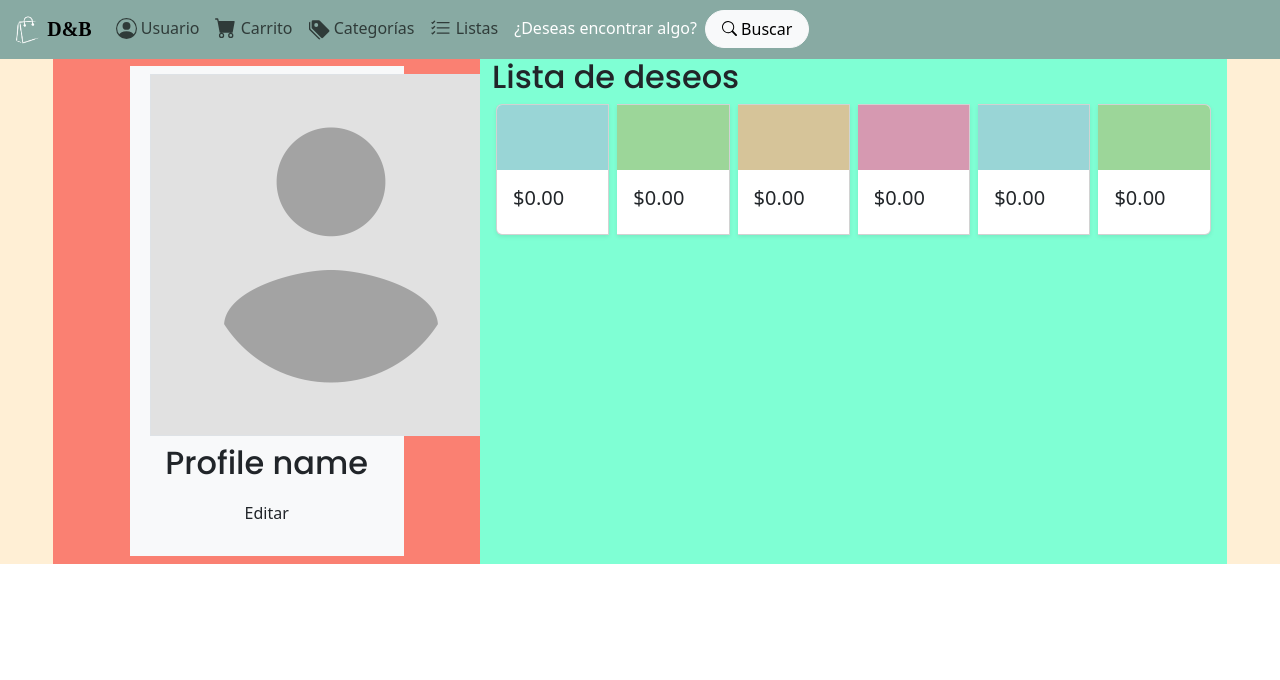
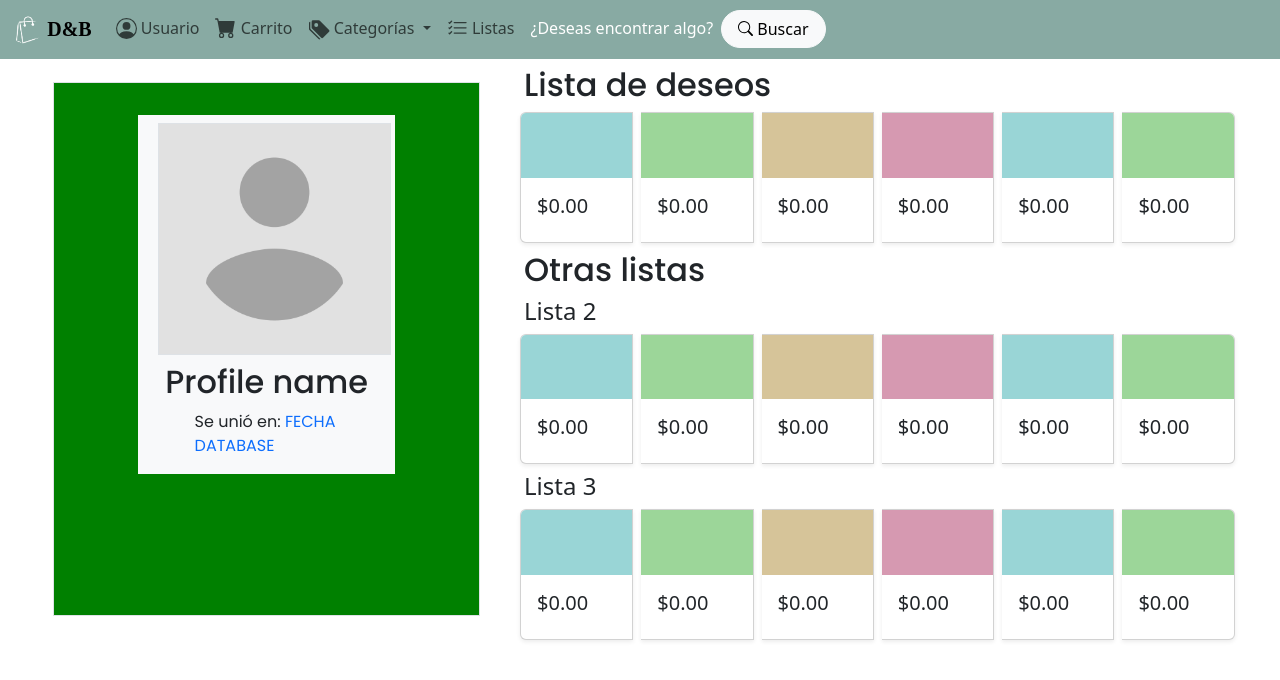
Before and after one commit to RBJZZ/PWCI-DB, a PHP site: page /profile-click.html in a window 1280 px wide. Shown: the top 680 px of the page. Run offline with PHP 8.4, Linux system fonts and the light colour scheme; some libraries are stand-ins or nearby versions; some web fonts are replaced.

Commit message:
actualizacion navbar

```diff
--- a/PWCI DB/css/profile.css
+++ b/PWCI DB/css/profile.css
@@ -8,6 +8,3 @@
 .edit-profile{
     display:none;
 }
-.edit-pf{
-    display:none;
-}
--- a/dashboard.html
+++ b/dashboard.html
@@ -10,6 +10,9 @@
     <script src="https://unpkg.com/boxicons@2.1.4/dist/boxicons.js"></script>
     <script src="./PWCI DB/js/bootstrap.js"></script>
     <link rel="icon" href="./PWCI DB/src/logo1.png" type="image/x-icon">
+    <script src="https://cdnjs.cloudflare.com/ajax/libs/popper.js/2.11.6/umd/popper.min.js"></script>
+    <!-- Bootstrap JS -->
+    <script src="https://stackpath.bootstrapcdn.com/bootstrap/5.1.3/js/bootstrap.min.js"></script>
     <title>Inicio</title>
 </head>
 <body>
--- a/index.html
+++ b/index.html
@@ -9,6 +9,9 @@
     <script src="./PWCI DB/js/bootstrap.js"></script>
     <link rel="icon" href="./PWCI DB/src/logo1.png" type="image/x-icon">
     <title>Log In</title>
+    <script src="https://cdnjs.cloudflare.com/ajax/libs/popper.js/2.11.6/umd/popper.min.js"></script>
+    <!-- Bootstrap JS -->
+    <script src="https://stackpath.bootstrapcdn.com/bootstrap/5.1.3/js/bootstrap.min.js"></script>
     <!--CREDITS: REBECA EVANGELISTA & DAVID AGUILAR-->
 </head>
 <body>
--- a/profile-click.html
+++ b/profile-click.html
@@ -22,10 +22,10 @@
             <img class="icon-logo" src="./PWCI DB/src/logo1.png">
             <span id="brand">D&B</span></a>
 
-          <button class="navbar-toggler" type="button" data-bs-toggle="collapse" data-bs-target="#navbarNav" aria-controls="navbarNav" aria-expanded="false" aria-label="Toggle navigation">
+          <button class="navbar-toggler" type="button" data-bs-toggle="collapse" data-bs-target="#navbarSupportedContent" aria-controls="navbarSupportedContent" aria-expanded="false" aria-label="Toggle navigation">
             <span class="navbar-toggler-icon"></span>
           </button>
-          <div class="collapse navbar-collapse" id="navbarNav">
+          <div class="collapse navbar-collapse" id="navbarSupportedContent">
             <ul class="navbar-nav">
               <li class="nav-item">
                 <a href="./profile.html" class="nav-link"><span><svg style="margin-bottom:2px" xmlns="http://www.w3.org/2000/svg" width="21" height="21" fill="currentColor" class="bi bi-person-circle" viewBox="0 0 16 16">
@@ -48,8 +48,10 @@
                         1 0 1 1 0 2 1 1 0 0 1 0-2"/>
                   </svg></i> Carrito</span></a>
               </li>
-              <li class="nav-item">
-                <a class="nav-link" href="./advanced-search.html"><span><svg xmlns="http://www.w3.org/2000/svg" width="21" height="21" fill="currentColor" class="bi bi-tags-fill" viewBox="0 0 16 16">
+
+              <li class="nav-item dropdown">
+                <a class="nav-link dropdown-toggle" href="#" role="button" data-bs-toggle="dropdown" aria-expanded="false">
+                  <span><svg xmlns="http://www.w3.org/2000/svg" width="21" height="21" fill="currentColor" class="bi bi-tags-fill" viewBox="0 0 16 16">
                     <path d="M2 2a1 1 0 0 1 1-1h4.586a1 1 0 0
                     1 .707.293l7 7a1 1 0 0 1 0 1.414l-4.586
                     4.586a1 1 0 0 1-1.414 0l-7-7A1 1 0 0 1 2
@@ -58,8 +60,16 @@
                     <path d="M1.293 7.793A1 1 0 0 1 1 7.086V2a1
                      1 0 0 0-1 1v4.586a1 1 0 0 0 .293.707l7 7a1 1
                      0 0 0 1.414 0l.043-.043z"/>
-                </svg></span> Categorías</a>
+                  </svg></span> Categorías
+                </a>
+                <ul class="dropdown-menu">
+                  <li><a class="dropdown-item" href="#">Action</a></li>
+                  <li><a class="dropdown-item" href="#">Another action</a></li>
+                  <li><hr class="dropdown-divider"></li>
+                  <li><a class="dropdown-item" href="#">Something else here</a></li>
+                </ul>
               </li>
+
               <li class="nav-item">
                 <a class="nav-link" href="#"><span><svg style="margin-bottom:2px"xmlns="http://www.w3.org/2000/svg" width="21" height="21" fill="currentColor" class="bi bi-list-check" viewBox="0 0 16 16">
                   <path fill-rule="evenodd" d="M5 11.5a.5.5 0 0 1
@@ -111,14 +121,18 @@
 
       <!--FINAL DE VENTANA MODAL-->
 
-      <div class="container-fluid" style="background-color:papayawhip; margin-top: 58px;">
+      <div class="container-fluid" style="margin-top: 58px;">
         <div class="row justify-content-center justify-items-center">
-            <div class="col-lg-4" style="background-color: salmon;">
+            <div class="col-lg-4 p-4 m-4 border" style="background-color: green;">
                 <div class="row justify-items-center justify-content-center text-center p-2">
 
                     <div class="col-lg-8 bg-light">
-                        <img class="border m-2" src="./PWCI DB/src/avatar.png" alt="user(name) profile" style="width: auto;">
+                        <img class="img-fluid border m-2" src="./PWCI DB/src/avatar.png" alt="user(name) profile" style="width: auto;">
                         <h2 class="m-0 mb-2">Profile name</h2>
+
+                        <div class="justify-items-center text-start">
+                          <p class="text-bold"> Se unió en: <span class="text-primary">FECHA DATABASE</span></p>
+                        </div>
 
                         <form action="" class="edit-profile" method="post">
                             <input type="text" class="form-control my-2" placeholder="Username">
@@ -151,7 +165,7 @@
                             <button type="submit" class="btn btn-secondary rounded-pill my-1" disabled>Guardar</button>
 
                         </form>
-                        <button class="edit-pf btn rounded-pill my-1 mb-4">Editar</button>
+                        <button class="btn rounded-pill my-1 mb-4" hidden>Editar</button>
 
 
 
@@ -160,7 +174,7 @@
 
                 </div>
             </div>
-            <div class="col-lg-7" style="background-color: aquamarine;">
+            <div class="col-lg-7">
 
                 <!--esta seccion se mantiene oculta-->
                 <div class="hidden-profile text-center">
@@ -170,7 +184,113 @@
                 </div>
                 <!--fin de la seccion-->
                 <div class="user-list">
-                    <h2 class="ms-0">Lista de deseos</h2>
+                    <h2 class="ms-2 mt-2">Lista de deseos</h2>
+
+                    <div class="card-group">
+
+                        <div class="card mx-1 shadow-sm">
+                          <a href="./product-view.html"><img src="./PWCI DB/src/img1.png" class="card-img-top" alt="..."></a>
+                        <div class="card-body">
+                          <h5 class="card-title">$0.00</h5>
+
+                        </div>
+                      </div>
+
+                      <div class="card mx-1 shadow-sm">
+                      <a href="./product-view.html"><img src="./PWCI DB/src/img2.png" class="card-img-top" alt="..."></a>
+                      <div class="card-body">
+                        <h5 class="card-title">$0.00</h5>
+
+                      </div>
+                    </div>
+
+                      <div class="card mx-1 shadow-sm">
+                      <a href="./product-view.html"><img src="./PWCI DB/src/img3.png" class="card-img-top" alt="..."></a>
+                      <div class="card-body">
+                        <h5 class="card-title">$0.00</h5>
+
+                      </div>
+                    </div>
+
+                      <div class="card mx-1 shadow-sm">
+                      <a href="./product-view.html"><img src="./PWCI DB/src/img4.png" class="card-img-top" alt="..."></a>
+                      <div class="card-body">
+                        <h5 class="card-title">$0.00</h5>
+                      </div>
+                    </div>
+
+                      <div class="card mx-1 shadow-sm">
+                      <a href="./product-view.html"><img src="./PWCI DB/src/img1.png" class="card-img-top" alt="..."></a>
+                      <div class="card-body">
+                        <h5 class="card-title">$0.00</h5>
+                      </div>
+                    </div>
+
+                      <div class="card mx-1 shadow-sm">
+                      <a href="./product-view.html"><img src="./PWCI DB/src/img2.png" class="card-img-top" alt="..."></a>
+                      <div class="card-body">
+                        <h5 class="card-title">$0.00</h5>
+
+                      </div>
+                    </div>
+
+                  </div>
+
+                  <h2 class="ms-2 mt-2">Otras listas</h2>
+
+                  <h4 class="ms-2 mt-2"> Lista 2</h4>
+
+                  <div class="card-group">
+
+                      <div class="card mx-1 shadow-sm">
+                        <a href="./product-view.html"><img src="./PWCI DB/src/img1.png" class="card-img-top" alt="..."></a>
+                      <div class="card-body">
+                        <h5 class="card-title">$0.00</h5>
+
+                      </div>
+                    </div>
+
+                    <div class="card mx-1 shadow-sm">
+                    <a href="./product-view.html"><img src="./PWCI DB/src/img2.png" class="card-img-top" alt="..."></a>
+                    <div class="card-body">
+                      <h5 class="card-title">$0.00</h5>
+
+                    </div>
+                  </div>
+
+                    <div class="card mx-1 shadow-sm">
+                    <a href="./product-view.html"><img src="./PWCI DB/src/img3.png" class="card-img-top" alt="..."></a>
+                    <div class="card-body">
+                      <h5 class="card-title">$0.00</h5>
+
+                    </div>
+                  </div>
+
+                    <div class="card mx-1 shadow-sm">
+                    <a href="./product-view.html"><img src="./PWCI DB/src/img4.png" class="card-img-top" alt="..."></a>
+                    <div class="card-body">
+                      <h5 class="card-title">$0.00</h5>
+                    </div>
+                  </div>
+
+                    <div class="card mx-1 shadow-sm">
+                    <a href="./product-view.html"><img src="./PWCI DB/src/img1.png" class="card-img-top" alt="..."></a>
+                    <div class="card-body">
+                      <h5 class="card-title">$0.00</h5>
+                    </div>
+                  </div>
+
+                    <div class="card mx-1 shadow-sm">
+                    <a href="./product-view.html"><img src="./PWCI DB/src/img2.png" class="card-img-top" alt="..."></a>
+                    <div class="card-body">
+                      <h5 class="card-title">$0.00</h5>
+
+                    </div>
+                  </div>
+
+                </div>
+
+                <h4 class="ms-2 mt-2"> Lista 3</h4>
 
                 <div class="card-group">
 
@@ -229,6 +349,7 @@
         </div>
       </div>
 
+      <script src="./PWCI DB/js/bootstrap.bundle.min.js"></script>
 
 </body>
 </html>
--- a/registro.html
+++ b/registro.html
@@ -118,7 +118,7 @@
                                                 <option selected>Género</option>
                                                 <option value="1">Masculino</option>
                                                 <option value="2">Femenino</option>
-                                                <option value="3">No binario</option>
+                                                <option value="3">Otro</option>
                                             </select>
 
                                             <select class="form-select form-select-lg mt-3" aria-label="Default select example">
@@ -183,7 +183,7 @@
                                               <option selected>Género</option>
                                               <option value="1">Masculino</option>
                                               <option value="2">Femenino</option>
-                                              <option value="3">No binario</option>
+                                              <option value="3">Otro</option>
                                           </select>
 
 
```
Lines whose indentation alone changed are shown as unchanged.
